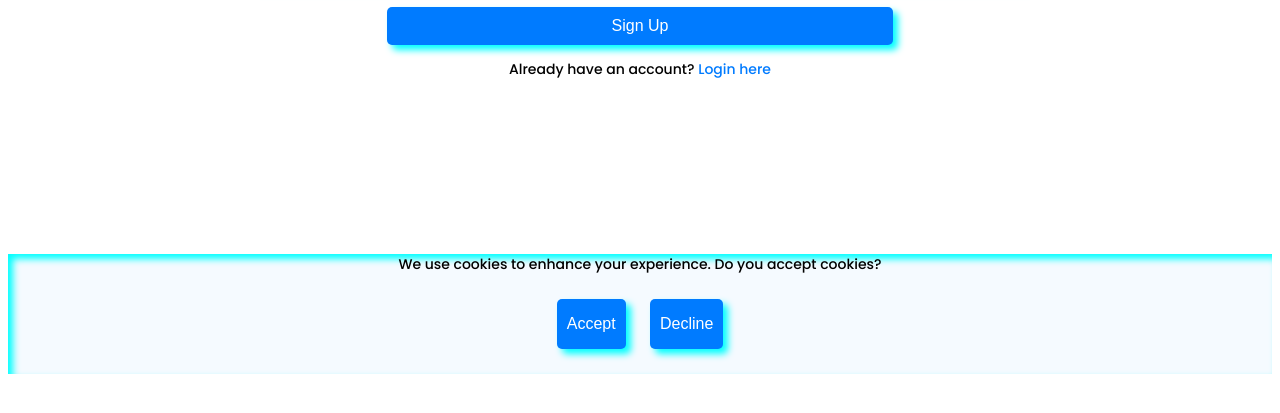
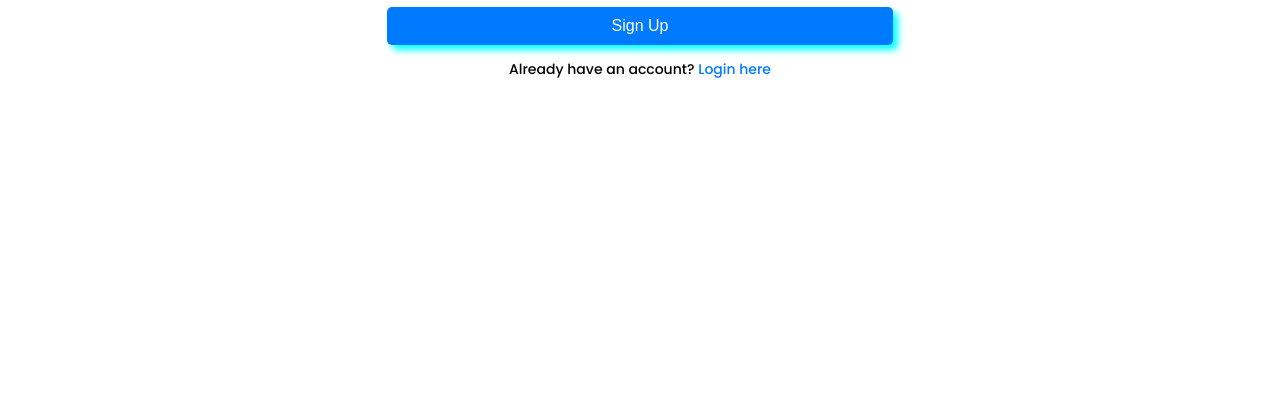
Before and after one commit to ProjectCuboid/CityPointTeknofest, a Flask app: page /signup in a window 1280 px wide. Shown: the part 250-663 px from the top of the page. Run offline with Flask 3, Linux system fonts and the light colour scheme.

Commit message:
Update signup.html

```diff
--- a/templates/client/signup.html
+++ b/templates/client/signup.html
@@ -32,34 +32,11 @@
           </button>
     </div>
 
-    <div id="cookie-banner">
-        <p> We use cookies to enhance your experience. Do you accept cookies? </p>
-        <button onclick="acceptCookies()" class="cookie">Accept</button>
-        <button onclick="declineCookies()" class="cookie">Decline</button>
-    </div>
-
 
     <style>
         body {
             text-align: center;
             align-items: center;
-        }
-        #cookie-banner {
-            align-self: center;
-            position: relative;
-            top: 20vh;
-            text-align: center;
-            background-color: var(--cookie-color);
-            box-shadow: 5px 5px 7px var(--shadow-color) inset;
-            margin: 0px;
-            height: 120px;
-
-        }
-        .cookie {
-            height: 50px;
-            border-radius: 5px;
-            margin: 10px;
-            z-index: 1001; /* Ensure the icons are above other elements */
         }
         #switch-moon, #switch-sun {
             position: fixed; /* Make the buttons fixed to the screen */
```
